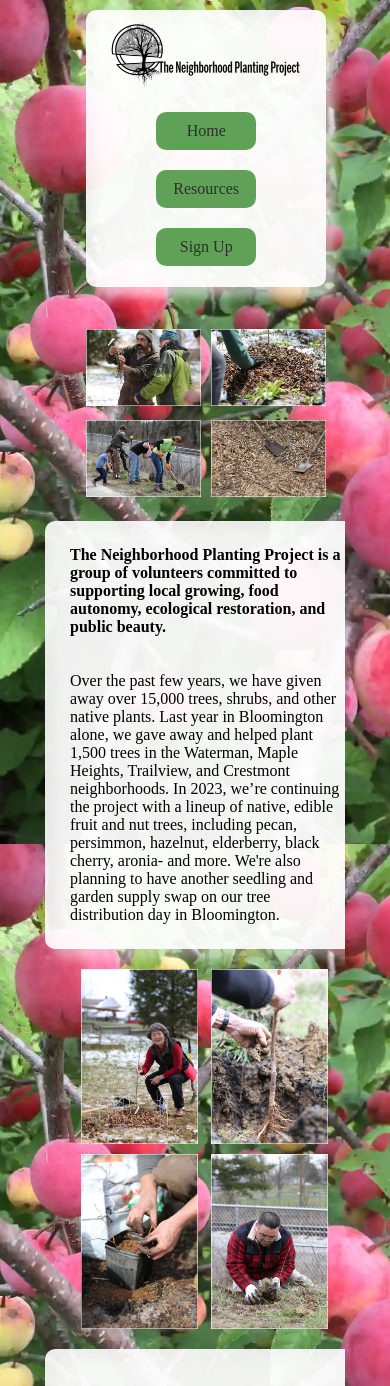
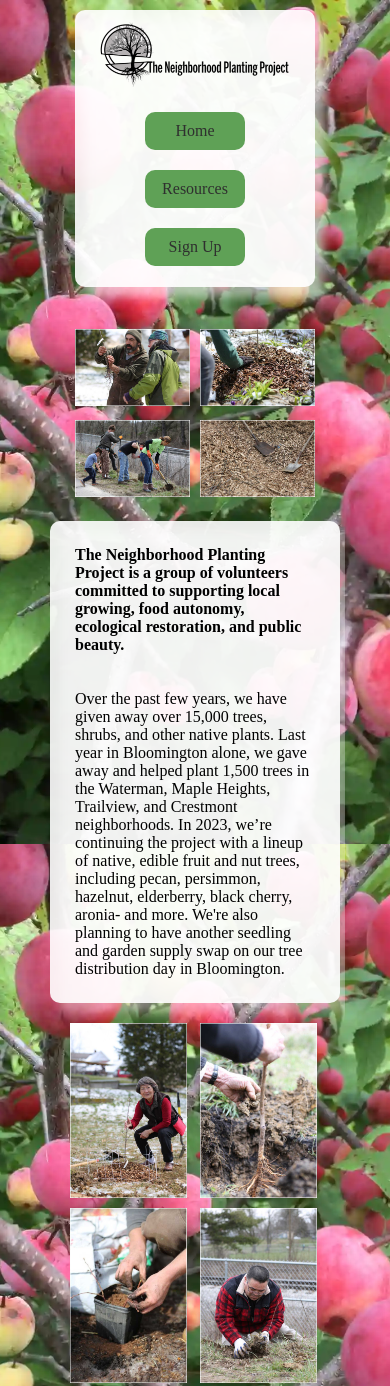
Before and after one commit to k-weinberg/NPP, a plain HTML site: page index.html in a window 390 px wide. Shown: the top 1386 px of the page. Drawn offline with Linux system fonts and the light colour scheme.

Commit message:
responsive width iphone 5 safari

```diff
--- a/index.html
+++ b/index.html
@@ -12,7 +12,7 @@
   <body
     style="
       background-image: url('./media/plum.webp');
-      background-position: right, 50%;
+      /* background-position: right, 50%; */
     "
   >
     <header>
--- a/styles.css
+++ b/styles.css
@@ -237,7 +237,7 @@ figcaption {
 
 @media only screen and (max-width: 450px) {
   section.textlist {
-    max-width: 300px;
+    max-width: 240px;
     margin: none;
   }
   header {
```
